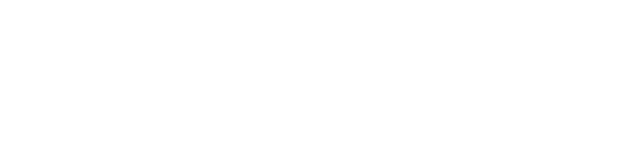
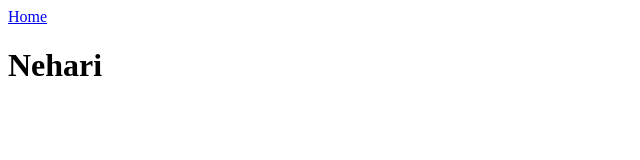
Before and after one commit to zamanshafqat/odin-recipes, a plain HTML site: page recipes/nehari.html in a window 1280 px wide. Shown: the whole page, without its empty margins (0-640 px from the left). Drawn offline with Linux system fonts and the light colour scheme.

Commit message:
create links to second page and back

```diff
--- a/recipes/nehari.html
+++ b/recipes/nehari.html
@@ -5,6 +5,7 @@
     <title>Document</title>
 </head>
 <body>
-
+    <a href="../index.html">Home</a>
+    <h1>Nehari</h1>
 </body>
 </html>
```
Also changed, not shown: index.html (+1 -0 lines).
